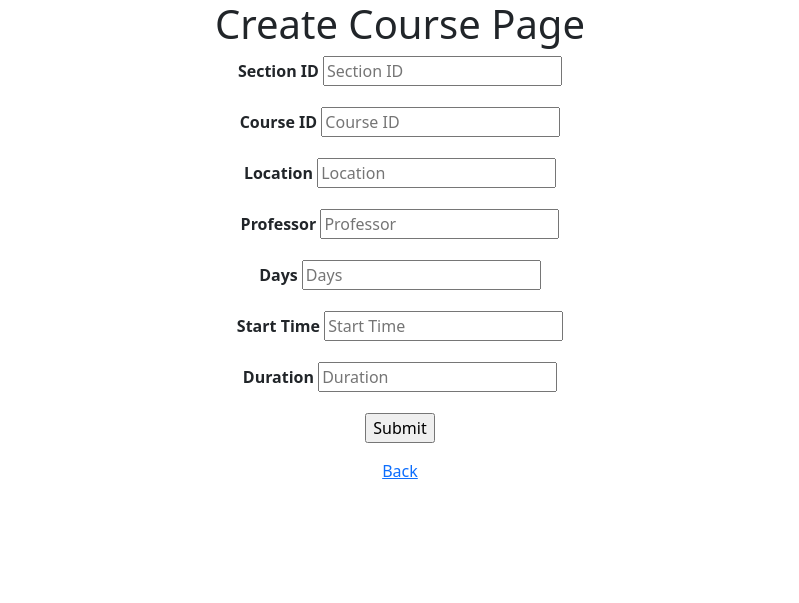
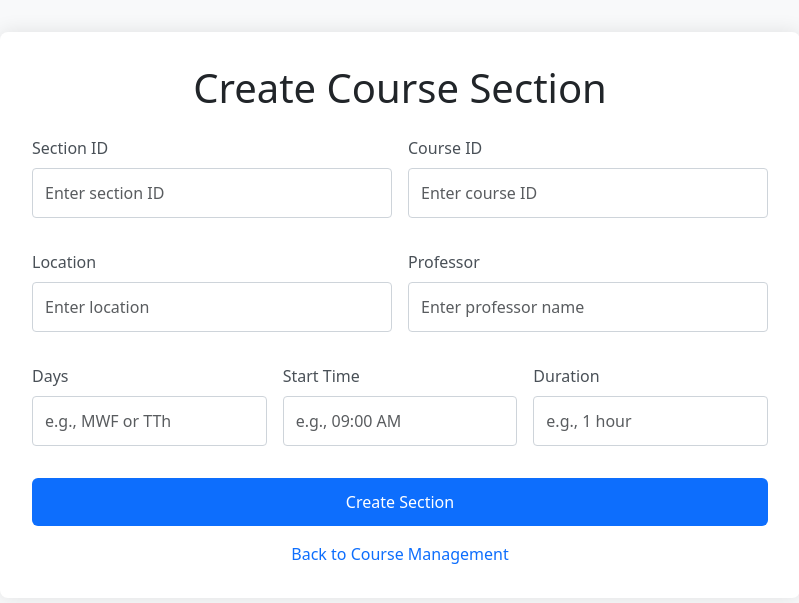
Before and after one commit to TyeStates/UniversityCourseDatabaseSystem, a PHP site: page /createSection.php in a window 1280 px wide. Shown: the top 603 px of the page, without its empty margins (240-1039 px from the left). Run offline with PHP 8.4, Linux system fonts and the light colour scheme.

Commit message:
Updated register page and section creation page to include proper css styling

```diff
--- a/createSection.php
+++ b/createSection.php
@@ -79,56 +79,121 @@
         } while (false);
     }
 ?>
+<?php
+// ... existing PHP code remains exactly the same ...
+?>
 <!DOCTYPE HTML>
 <html>
-    <!--html code here-->
     <head>
         <title>DBMS Project</title>
         <meta charset="UTF-8">
         <link href="https://cdn.jsdelivr.net/npm/bootstrap@5.3.2/dist/css/bootstrap.min.css" rel="stylesheet">
+        <style>
+            .section-container {
+                max-width: 800px;
+                margin: 2rem auto;
+                padding: 2rem;
+                background: #ffffff;
+                border-radius: 8px;
+                box-shadow: 0 0 20px rgba(0, 0, 0, 0.1);
+            }
+            .form-label {
+                font-weight: 500;
+                color: #495057;
+            }
+            .error-message {
+                color: #dc3545;
+                background: #f8d7da;
+                padding: 0.75rem;
+                border-radius: 4px;
+                margin-bottom: 1rem;
+                border: 1px solid #f5c6cb;
+            }
+            .form-control {
+                border-radius: 4px;
+                padding: 0.75rem;
+                border: 1px solid #ced4da;
+                transition: border-color 0.15s ease-in-out, box-shadow 0.15s ease-in-out;
+            }
+            .form-control:focus {
+                border-color: #80bdff;
+                box-shadow: 0 0 0 0.2rem rgba(0, 123, 255, 0.25);
+            }
+            .btn-primary {
+                background-color: #0d6efd;
+                border: none;
+                padding: 0.75rem 1.5rem;
+                font-size: 1rem;
+                transition: background-color 0.15s ease-in-out;
+            }
+            .btn-primary:hover {
+                background-color: #0b5ed7;
+            }
+            .back-link {
+                color: #0d6efd;
+                text-decoration: none;
+            }
+            .back-link:hover {
+                text-decoration: underline;
+            }
+            .form-group-grid {
+                display: grid;
+                grid-template-columns: repeat(auto-fit, minmax(200px, 1fr));
+                gap: 1rem;
+                margin-bottom: 1rem;
+            }
+        </style>
     </head>
-    <body>
-        <h1 class="text-center">Create Course Page</h1>
-        <div class="text-center">
+    <body style="background-color: #f8f9fa;">
+        <div class="section-container">
+            <h1 class="text-center mb-4">Create Course Section</h1>
             <form method="post">
-                <?php
-                    if (isset($_GET['error'])){
-                        echo "<div class='error'>" . $_GET['error'] . "</div>";
-                    }
-                ?>
+                <?php if (isset($_GET['error'])): ?>
+                    <div class="error-message"><?php echo htmlspecialchars($_GET['error']); ?></div>
+                <?php endif; ?>
+
+                <div class="form-group-grid">
                     <div class="mb-3">
-                    <label for="s_id" class="form-label"><strong>Section ID</strong></label>
-                    <input type="text" id="s_id" name="s_id" placeholder="Section ID" value="<?php echo $s_id; ?>" required>
+                        <label for="s_id" class="form-label">Section ID</label>
+                        <input type="text" class="form-control" id="s_id" name="s_id" placeholder="Enter section ID" value="<?php echo htmlspecialchars($s_id); ?>" required>
                     </div>
                     <div class="mb-3">
-                    <label for="s_course" class="form-label"><strong>Course ID</strong></label>
-                    <input type="text" id="s_course" name="s_course" placeholder="Course ID" value="<?php echo $s_course; ?>" required>
+                        <label for="s_course" class="form-label">Course ID</label>
+                        <input type="text" class="form-control" id="s_course" name="s_course" placeholder="Enter course ID" value="<?php echo htmlspecialchars($s_course); ?>" required>
+                    </div>
+                </div>
+
+                <div class="form-group-grid">
+                    <div class="mb-3">
+                        <label for="s_loc" class="form-label">Location</label>
+                        <input type="text" class="form-control" id="s_loc" name="s_loc" placeholder="Enter location" value="<?php echo htmlspecialchars($s_loc); ?>">
                     </div>
                     <div class="mb-3">
-                    <label for="s_loc" class="form-label"><strong>Location</strong></label>
-                    <input type="text" id="s_loc" name="s_loc" placeholder="Location" value="<?php echo $s_loc; ?>">
+                        <label for="s_professor" class="form-label">Professor</label>
+                        <input type="text" class="form-control" id="s_professor" name="s_professor" placeholder="Enter professor name" value="<?php echo htmlspecialchars($s_professor); ?>">
+                    </div>
+                </div>
+
+                <div class="form-group-grid">
+                    <div class="mb-3">
+                        <label for="s_days" class="form-label">Days</label>
+                        <input type="text" class="form-control" id="s_days" name="s_days" placeholder="e.g., MWF or TTh" value="<?php echo htmlspecialchars($s_days); ?>">
                     </div>
                     <div class="mb-3">
-                    <label for="s_professor" class="form-label"><strong>Professor</strong></label>
-                    <input type="text" id="s_professor" name="s_professor" placeholder="Professor" value="<?php echo $s_professor; ?>">
+                        <label for="s_start" class="form-label">Start Time</label>
+                        <input type="text" class="form-control" id="s_start" name="s_start" placeholder="e.g., 09:00 AM" value="<?php echo htmlspecialchars($s_start); ?>">
                     </div>
                     <div class="mb-3">
-                    <label for="s_days" class="form-label"><strong>Days</strong></label>
-                    <input type="text" id="s_days" name="s_days" placeholder="Days" value="<?php echo $s_days; ?>">
+                        <label for="s_duration" class="form-label">Duration</label>
+                        <input type="text" class="form-control" id="s_duration" name="s_duration" placeholder="e.g., 1 hour" value="<?php echo htmlspecialchars($s_duration); ?>">
                     </div>
-                <div class="mb-3">
-                    <label for="s_start" class="form-label"><strong>Start Time</strong></label>
-                    <input type="text" id="s_start" name="s_start" placeholder="Start Time" value="<?php echo $s_start; ?>">
                 </div>
-                <div class="mb-3">
-                    <label for="s_duration" class="form-label"><strong>Duration</strong></label>
-                    <input type="text" id="s_duration" name="s_duration" placeholder="Duration" value="<?php echo $s_duration; ?>">
+
+                <div class="d-grid gap-2">
+                    <button type="submit" class="btn btn-primary">Create Section</button>
                 </div>
-                <div class="mb-3 justify-content-center">
-                    <input id="submit" type="submit" value="Submit">
-                </div>
-                <div class="mb-3">
-                    <a href='manageCourses.php'>Back</a>
+                <div class="text-center mt-3">
+                    <a href="manageCourses.php" class="back-link">Back to Course Management</a>
                 </div>
             </form>
         </div>
```
Also changed, not shown: register.php (+77 -27 lines). Lines whose indentation alone changed are shown as unchanged.
